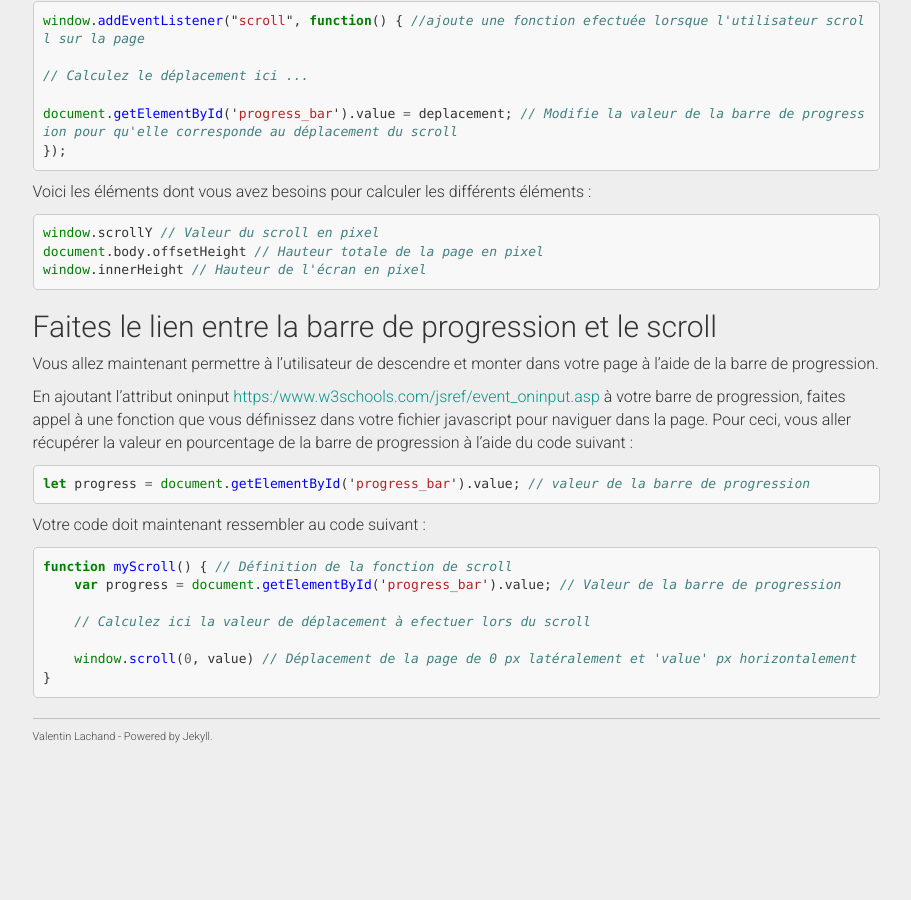
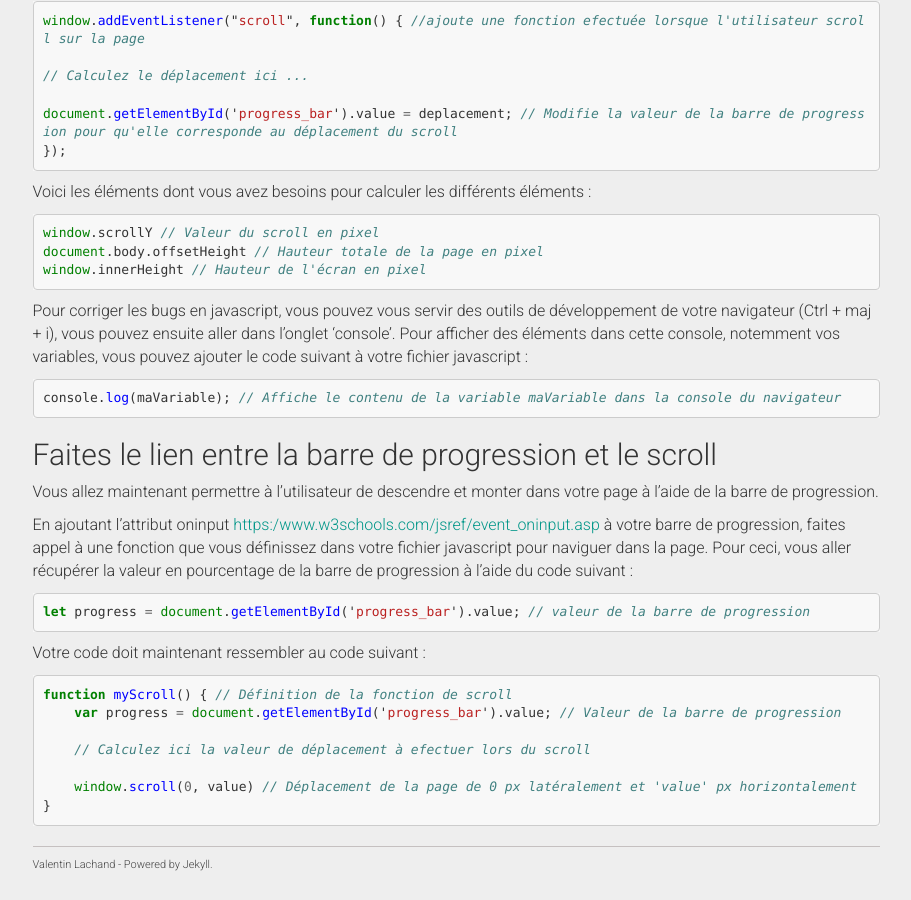
Before and after one commit to taotaoini/lachand.github.io, a Jekyll site: the page built from cci-xml-web-2019-tp3.md, in a window 1280 px wide and 900 px high, scrolled down 1213 px. Shown: the whole window, without its empty margins (330-1241 px from the left). Built offline with Jekyll 4.4.1, drawn with Linux system fonts in a browser that asks for light colours; nearby versions of some CDN libraries; before the commit the page ends 1985 px from its top, so only the background shows below that.

Commit message:
Update cci-xml-web-2019-tp3.md

````diff
--- a/cci-xml-web-2019-tp3.md
+++ b/cci-xml-web-2019-tp3.md
@@ -55,6 +55,11 @@ document.body.offsetHeight // Hauteur totale de la page en pixel
 window.innerHeight // Hauteur de l'écran en pixel
 ```
 
+Pour corriger les bugs en javascript, vous pouvez vous servir des outils de développement de votre navigateur (Ctrl + maj + i), vous pouvez ensuite aller dans l'onglet 'console'. Pour afficher des éléments dans cette console, notemment vos variables, vous pouvez ajouter le code suivant à votre fichier javascript :
+``` javascript
+console.log(maVariable); // Affiche le contenu de la variable maVariable dans la console du navigateur
+```
+
 ## Faites le lien entre la barre de progression et le scroll
 Vous allez maintenant permettre à l'utilisateur de descendre et monter dans votre page à l'aide de la barre de progression.
 
````
